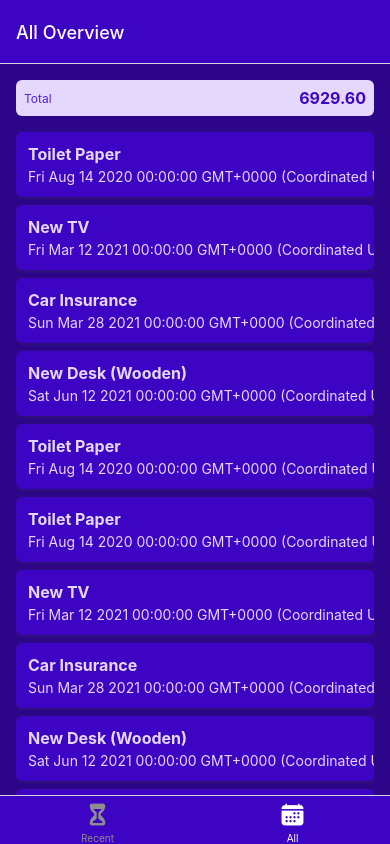
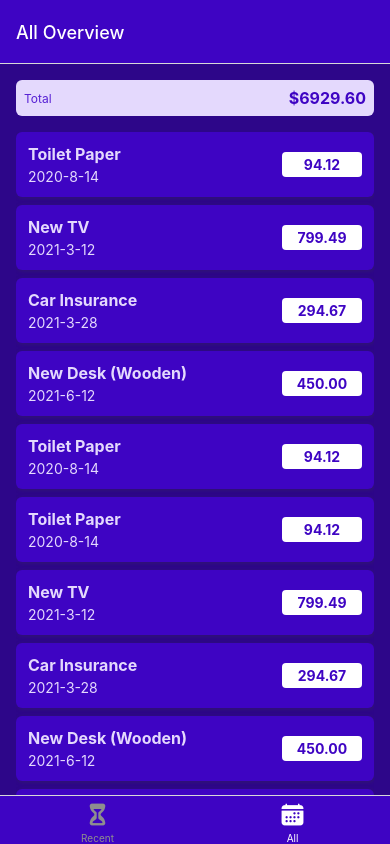
Before and after one commit to TalehGuryanov/expense-manager, a React Native app: screen /AllExpenses in a window 390 px wide. Built offline with nearby package versions, Linux system fonts and the light colour scheme.

Commit message:
added date.js

```diff
--- a/components/ExpensesOutput/ExpenseItem.js
+++ b/components/ExpensesOutput/ExpenseItem.js
@@ -1,5 +1,6 @@
 import {Text, StyleSheet, Pressable, View} from 'react-native';
 import {GlobalStyles} from "../../constants/styles";
+import {getFormattedDate} from "../../util/date";
 
 export  const ExpenseItem = ({expense}) => {
 
@@ -18,12 +19,12 @@ export  const ExpenseItem = ({expense}) => {
             {expense.title}
           </Text>
           <Text style={styles.textBase}>
-            {expense.date.toString()}
+            {getFormattedDate(expense.date)}
           </Text>
         </View>
 
         <View style={styles.amountContainer}>
-          <Text style={styles.amount}>{expense.amount}</Text>
+          <Text style={styles.amount}>{expense.amount.toFixed(2)}</Text>
         </View>
       </View>
     </Pressable>
@@ -63,6 +64,7 @@ const styles = StyleSheet.create({
     borderRadius: 4,
     justifyContent: 'center',
     alignItems: 'center',
+    minWidth: 80,
   },
   amount: {
     color: GlobalStyles.colors.primary500,
--- a/components/ExpensesOutput/ExpensesSummary.js
+++ b/components/ExpensesOutput/ExpensesSummary.js
@@ -6,7 +6,7 @@ export const ExpensesSummary = ({expensesSum, periodName}) => {
   return (
     <View style={styles.container}>
       <Text style={styles.period}>{periodName}</Text>
-      <Text style={styles.sum}>{expensesSum.toFixed(2)}</Text>
+      <Text style={styles.sum}>${expensesSum.toFixed(2)}</Text>
     </View>
   );
 }
--- /dev/null
+++ b/util/date.js
@@ -0,0 +1,3 @@
+export const  getFormattedDate = (date) => {
+  return `${date.getFullYear()}-${date.getMonth() + 1}-${date.getDate()}`;
+}
```
